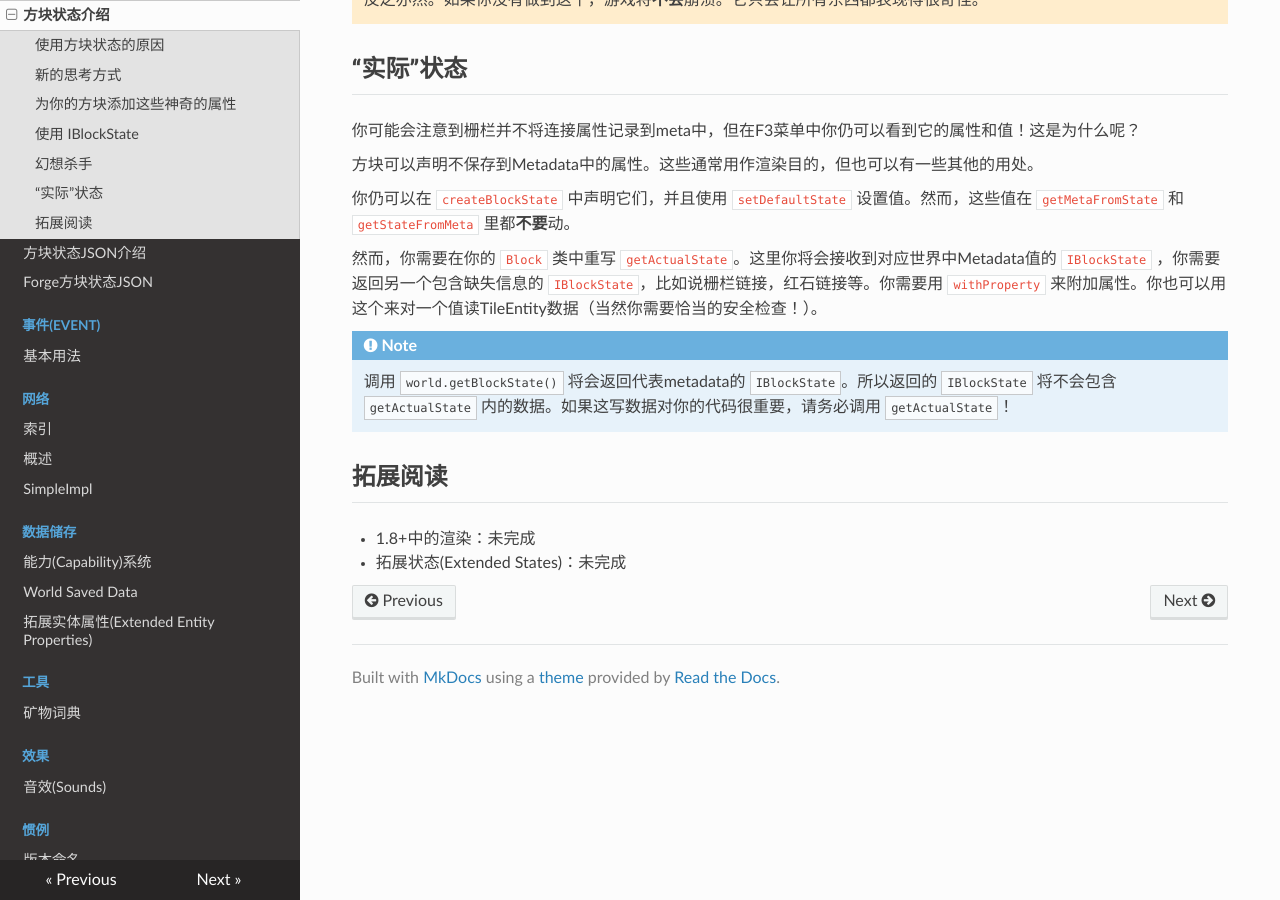
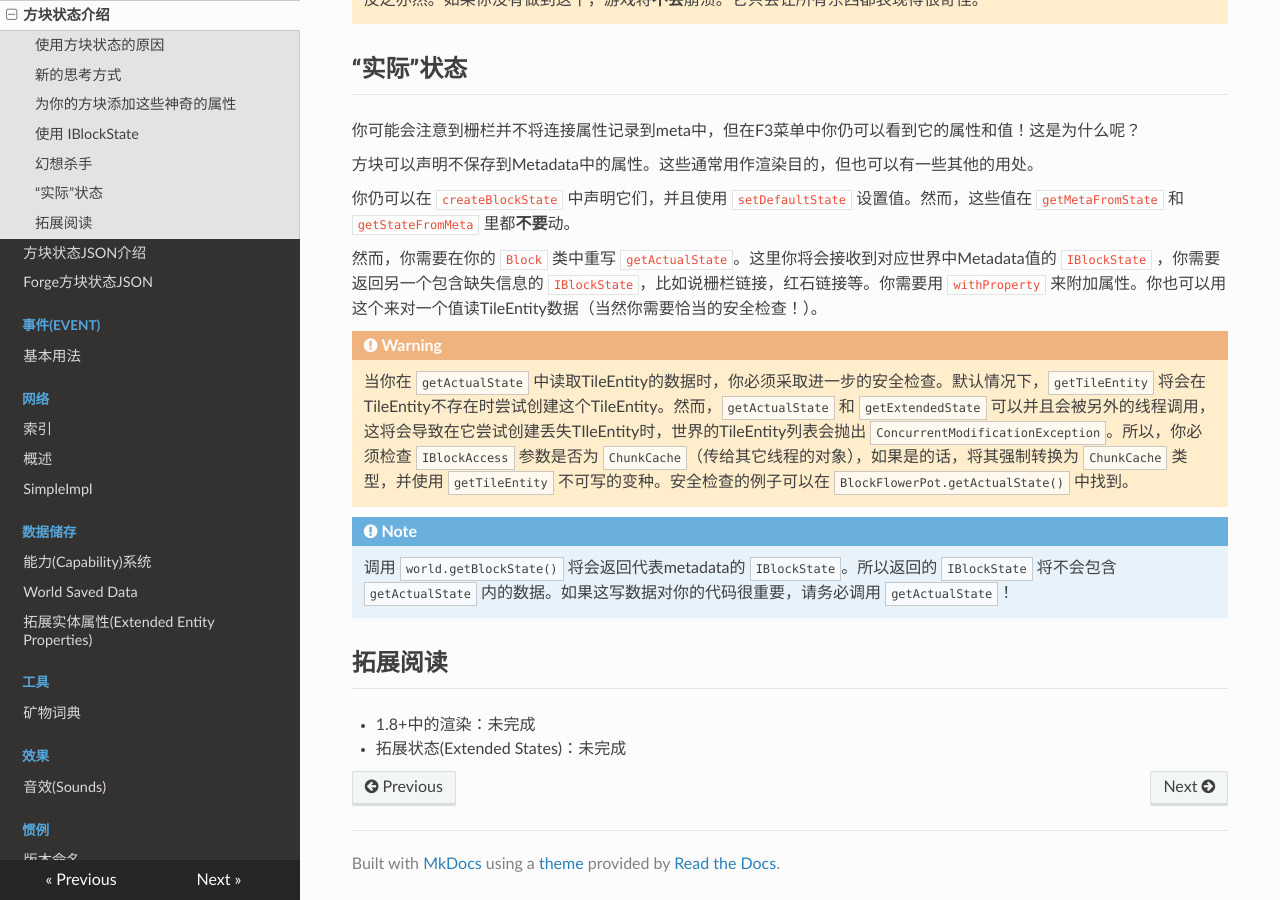
Before and after one commit to Krasjet/Forge-Documentation-CN, an MkDocs documentation site: the page built from docs/blockstates/states.md, in a window 1280 px wide and 900 px high, scrolled down 2495 px. Built offline with MkDocs 1.6.1, drawn with Linux system fonts in a browser that asks for light colours; nearby versions of some CDN libraries; old or Windows-style settings are respelled for this version of MkDocs.

Commit message:
4/6 Add warning about actual states and TE's

```diff
--- a/docs/blockstates/states.md
+++ b/docs/blockstates/states.md
@@ -99,6 +99,10 @@ switch(meta) {
 
 然而，你需要在你的 `Block` 类中重写 `getActualState`。这里你将会接收到对应世界中Metadata值的 `IBlockState` ，你需要返回另一个包含缺失信息的 `IBlockState`，比如说栅栏链接，红石链接等。你需要用 `withProperty` 来附加属性。你也可以用这个来对一个值读TileEntity数据（当然你需要恰当的安全检查！）。
 
+!!! warning
+
+	当你在 `getActualState` 中读取TileEntity的数据时，你必须采取进一步的安全检查。默认情况下，`getTileEntity` 将会在TileEntity不存在时尝试创建这个TileEntity。然而，`getActualState` 和 `getExtendedState` 可以并且会被另外的线程调用，这将会导致在它尝试创建丢失TIleEntity时，世界的TileEntity列表会抛出 `ConcurrentModificationException`。所以，你必须检查 `IBlockAccess` 参数是否为 `ChunkCache`（传给其它线程的对象），如果是的话，将其强制转换为 `ChunkCache` 类型，并使用 `getTileEntity` 不可写的变种。安全检查的例子可以在 `BlockFlowerPot.getActualState()` 中找到。
+
 !!! note
 
 	调用 `world.getBlockState()` 将会返回代表metadata的 `IBlockState`。所以返回的 `IBlockState` 将不会包含 `getActualState` 内的数据。如果这写数据对你的代码很重要，请务必调用 `getActualState`！
```
